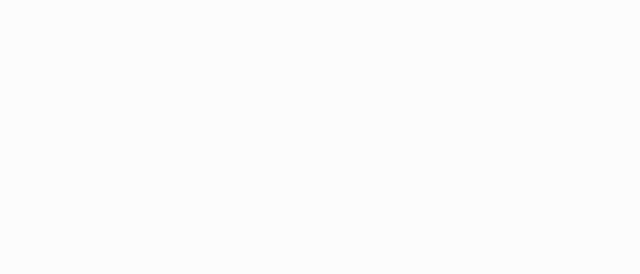
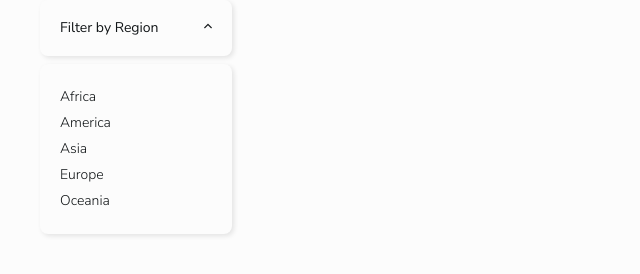
Before and after one commit to Ruska-N/world-countries-app-BTU, a plain HTML site: page index.html in a window 1280 px wide. Shown: the whole page, without its empty margins (0-640 px from the left). Drawn offline with nearby package versions, Linux system fonts and the light colour scheme.

Commit message:
draft version of filter-dropdown

```diff
--- a/css/style.css
+++ b/css/style.css
@@ -1,15 +1,22 @@
 :root {
   /* Light Mode */
-  --bg: hsl(0, 0%, 99%); /* Grey 50 */
-  --elements: hsl(0, 100%, 100%); /* White */
-  --text: hsl(200, 15%, 8%); /* Grey 950 */
-  --input: hsl(0, 0%, 50%); /* Grey 400 */
+  --bg: hsl(0, 0%, 99%);
+  /* Grey 50 */
+  --elements: hsl(0, 100%, 100%);
+  /* White */
+  --text: hsl(200, 15%, 8%);
+  /* Grey 950 */
+  --input: hsl(0, 0%, 50%);
+  /* Grey 400 */
   --shadow: rgba(0, 0, 0, 0.1);
 
   /* Dark Mode */
-  --dark-bg: hsl(207, 26%, 17%); /* Blue 950 */
-  --dark-elements: hsl(209, 23%, 22%); /* Blue 900 */
-  --dark-text: hsl(0, 100%, 100%); /* White */
+  --dark-bg: hsl(207, 26%, 17%);
+  /* Blue 950 */
+  --dark-elements: hsl(209, 23%, 22%);
+  /* Blue 900 */
+  --dark-text: hsl(0, 100%, 100%);
+  /* White */
   --dark-shadow: rgba(0, 0, 0, 0.4);
 }
 
@@ -21,23 +28,28 @@ body {
   color: var(--text);
   transition: background 0.3s, color 0.3s;
 }
+
 body.dark {
   --bg: var(--dark-bg);
   --elements: var(--dark-elements);
   --text: var(--dark-text);
   --shadow: var(--dark-shadow);
 }
+
 h1 {
   font-size: 32px;
   font-weight: 800;
 }
+
 h2 {
   font-size: 20px;
   font-weight: 600;
 }
+
 h4 {
   font-size: 14px;
 }
+
 h3 {
   font-size: 16px;
 }
@@ -46,3 +58,44 @@ h3 {
   max-width: 1200px;
   margin: 0 auto;
 }
+
+/* FILTER DROPDOWN */
+.filter-dropdown__selected {
+  width: 16%;
+  padding: 20px 16px 20px 20px;
+  box-shadow: 2px 2px 5px var(--shadow);
+  display: flex;
+  align-items: center;
+  justify-content: space-between;
+  font-weight: 400;
+  border-radius: 8px;
+}
+
+.filter-dropdown__selected p {
+  color: var(--text);
+  font-size: 14px;
+}
+
+.filter-dropdown__selected span {
+  font-size: 16px;
+  cursor: pointer;
+}
+
+.filter-dropdown__options {
+  font-size: 14px;
+  margin-top: 8px;
+  width: 16%;
+  padding: 20px 16px 20px 20px;
+  background-color: var(--bg);
+  box-shadow: 2px 2px 5px var(--shadow);
+  border-radius: 8px;
+}
+
+.filter-dropdown__options li {
+  padding: 6px 0rem;
+}
+
+/* utility */
+.d-none {
+  display: none;
+}
--- a/index.html
+++ b/index.html
@@ -12,6 +12,10 @@
       href="https://fonts.googleapis.com/css2?family=Nunito+Sans:ital,opsz,wght@0,6..12,200..1000;1,6..12,200..1000&display=swap"
       rel="stylesheet"
     />
+    <link
+      rel="stylesheet"
+      href="https://fonts.googleapis.com/css2?family=Material+Symbols+Outlined:opsz,wght,FILL,GRAD@20..48,100..700,0..1,-50..200"
+    />
     <script src="./script.js" defer></script>
     <title>World Countries</title>
   </head>
@@ -23,12 +27,24 @@
     <section>
       <div class="filter-tools container">
         <div class="search-bar"></div>
-        <div class="filter-dropdown"></div>
+        <div class="filter-dropdown">
+          <div class="filter-dropdown__selected">
+            <p>Filter by Region</p>
+            <span class="material-symbols-outlined">
+              keyboard_control_key
+            </span>
+          </div>
+          <ul class="filter-dropdown__options">
+            <li>Africa</li>
+            <li>America</li>
+            <li>Asia</li>
+            <li>Europe</li>
+            <li>Oceania</li>
+          </ul>
+        </div>
       </div>
 
       <div class="countries"></div>
-
     </section>
-
   </body>
 </html>
```
